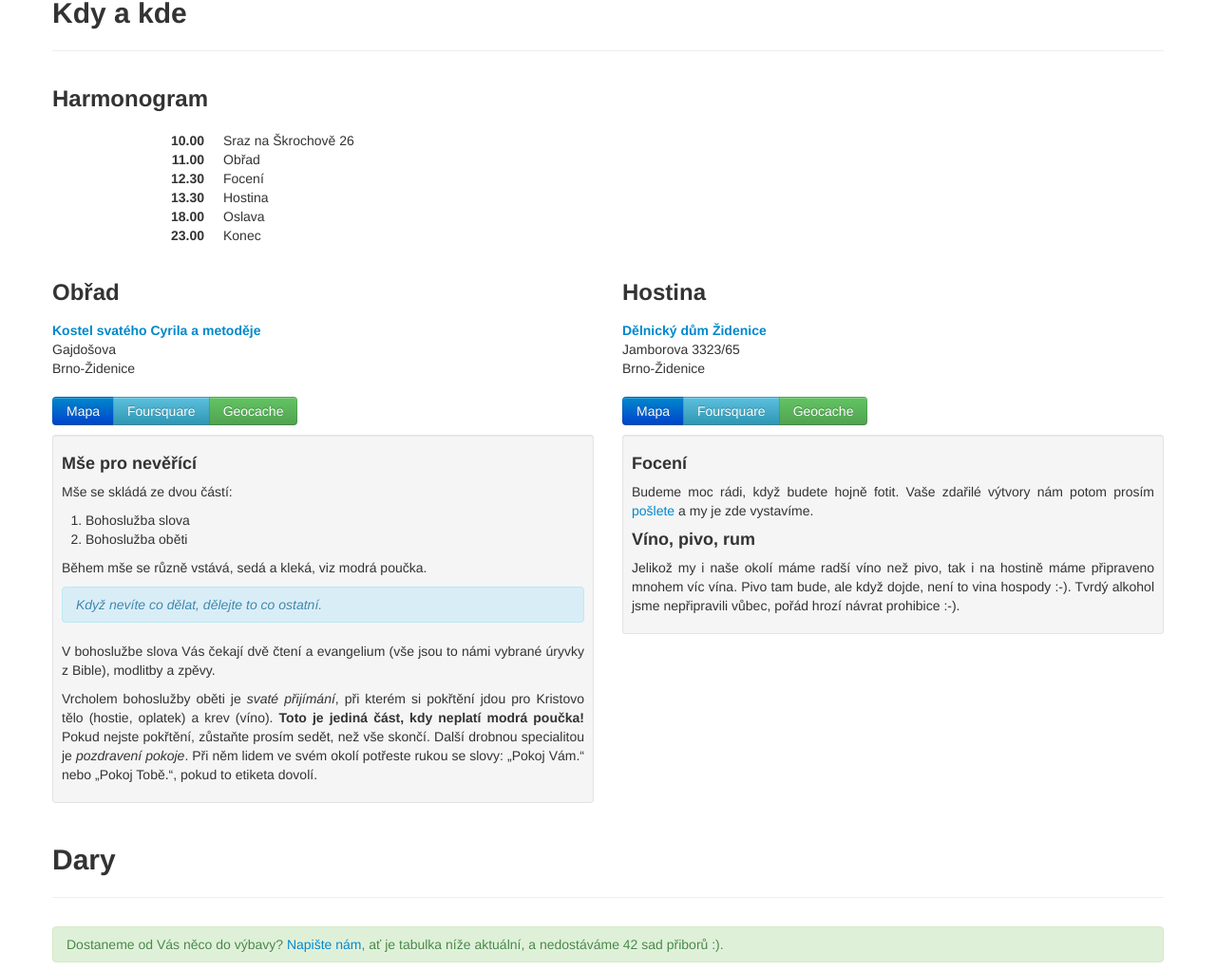
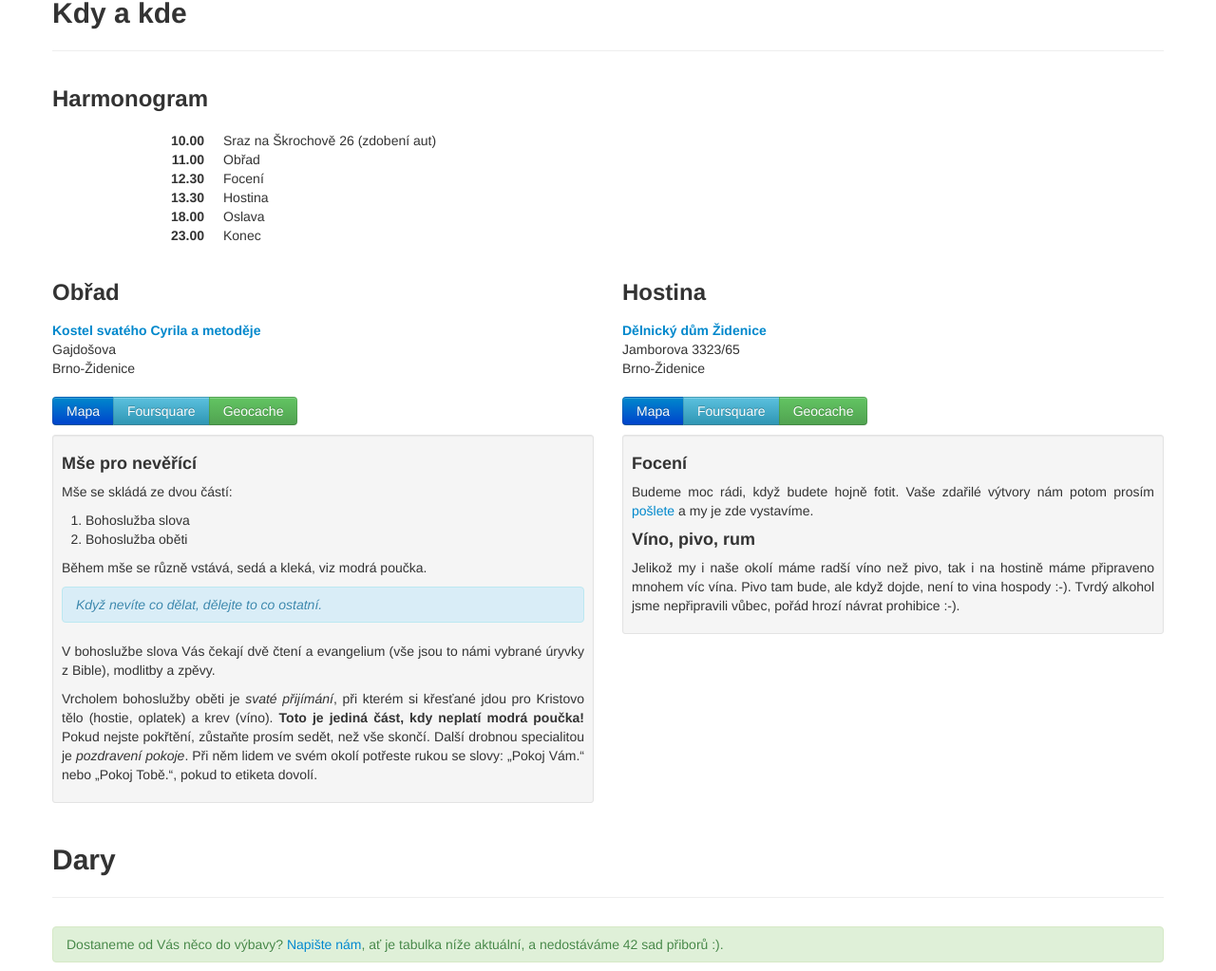
Before and after one commit to Pitel/pitel.github.com, a plain HTML site: page index.html in a window 1280 px wide. Shown: the part 1755-2778 px from the top of the page at 95% size. Drawn offline with nearby package versions, Linux system fonts and the light colour scheme.

Commit message:
Pokrteni krestane

```diff
--- a/index.html
+++ b/index.html
@@ -106,7 +106,7 @@
 			<div class="page-header"><h2>Kdy a kde</h2></div>
 			<h3>Harmonogram</h3>
 			<dl class="dl-horizontal">
-				<dt>10.00</dt><dd>Sraz na Škrochově 26</dd>
+				<dt>10.00</dt><dd>Sraz na Škrochově 26 (zdobení aut)</dd>
 				<dt>11.00</dt><dd>Obřad</dd>
 				<dt>12.30</dt><dd>Focení</dd>
 				<dt>13.30</dt><dd>Hostina</dd>
@@ -131,7 +131,7 @@
 						<p>Mše se skládá ze dvou částí:<ol><li>Bohoslužba slova</li><li>Bohoslužba oběti</li></ol>Během mše se různě vstává, sedá a&nbsp;kleká, viz modrá poučka.</p>
 						<div class="alert alert-info"><em>Když nevíte co dělat, dělejte to co ostatní.</em></div>
 						<p>V bohoslužbe slova Vás čekají dvě čtení a&nbsp;evangelium (vše jsou to námi vybrané úryvky z&nbsp;Bible), modlitby a&nbsp;zpěvy.</p>
-						<p>Vrcholem bohoslužby oběti je <em>svaté přijímání</em>, při kterém si pokřtění jdou pro Kristovo tělo (hostie, oplatek) a&nbsp;krev (víno). <strong>Toto je jediná část, kdy neplatí modrá poučka!</strong> Pokud nejste pokřtění, zůstaňte prosím sedět, než vše skončí. Další drobnou specialitou je <em>pozdravení pokoje</em>. Při něm lidem ve svém okolí potřeste rukou se slovy: „Pokoj Vám.“ nebo „Pokoj Tobě.“, pokud to etiketa dovolí.</p>
+						<p>Vrcholem bohoslužby oběti je <em>svaté přijímání</em>, při kterém si křesťané jdou pro Kristovo tělo (hostie, oplatek) a&nbsp;krev (víno). <strong>Toto je jediná část, kdy neplatí modrá poučka!</strong> Pokud nejste pokřtění, zůstaňte prosím sedět, než vše skončí. Další drobnou specialitou je <em>pozdravení pokoje</em>. Při něm lidem ve svém okolí potřeste rukou se slovy: „Pokoj Vám.“ nebo „Pokoj Tobě.“, pokud to etiketa dovolí.</p>
 					</div>
 				</div>
 				<div class="span6">
```
